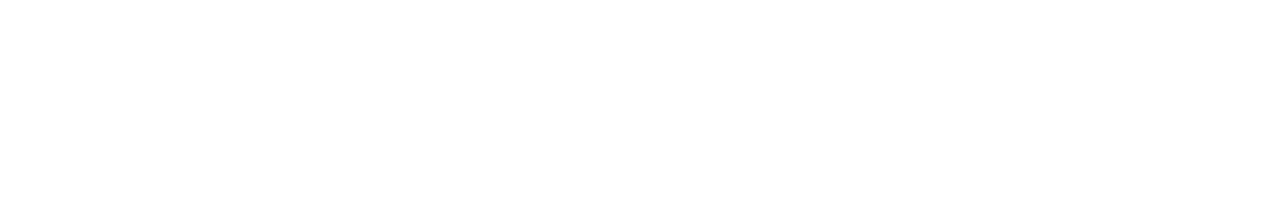
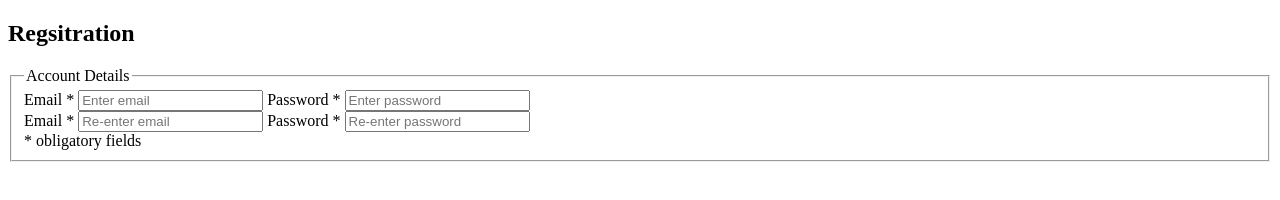
Before and after one commit to guptavishalprdxn/Green-Form, a plain HTML site: page index.html in a window 1280 px wide. Drawn offline with Linux system fonts and the light colour scheme.

Commit message:
form account details structured created

```diff
--- a/index.html
+++ b/index.html
@@ -26,7 +26,28 @@
 	<section class="form-section">
 	<!-- form wrapper -->
 		<div class="form-wrapper">
+		<!-- form account details -->
+			<h2><i class="fa fa-check-square" aria-hidden="true"></i>Regsitration</h2>
+			<fieldset>
+				<legend>Account Details</legend>
+				<div class="email-sec">
+					<label for="email">Email *</label>
+					<input type="email" id="email" name="email" placeholder="Enter email" required>
+					<label for="password">Password *</label>
+					<input type="password" id="password" name="password" placeholder="Enter password" required>
+				</div>
 
+				<div class="re-enter-sec">
+					<label for="re-email">Email *</label>
+					<input type="email" id="re-email" name="re-email" placeholder="Re-enter email" required>
+					<label for="re-password">Password *</label>
+					<input type="password" id="re-password" name="re-password" placeholder="Re-enter password" required>
+				</div>
+				<div class="mandatory">
+					<span>* obligatory fields</span>
+				</div>
+			</fieldset>
+		<!-- form account details -->
 		</div>
 		<!-- end form wrapper -->
 	</section>
```
